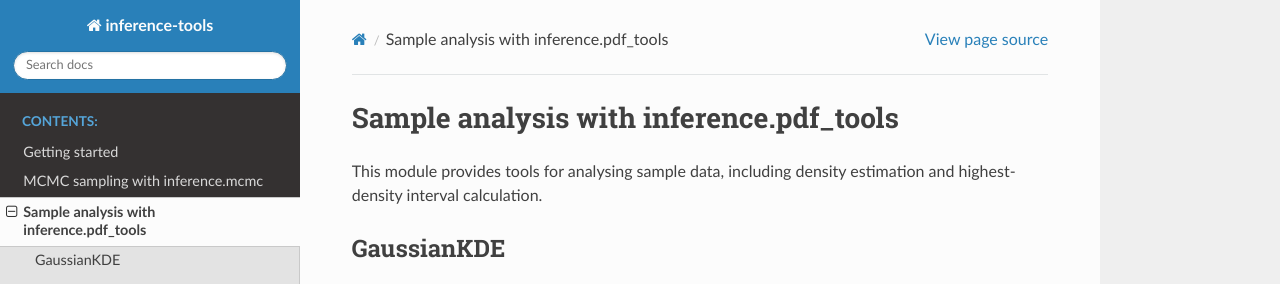
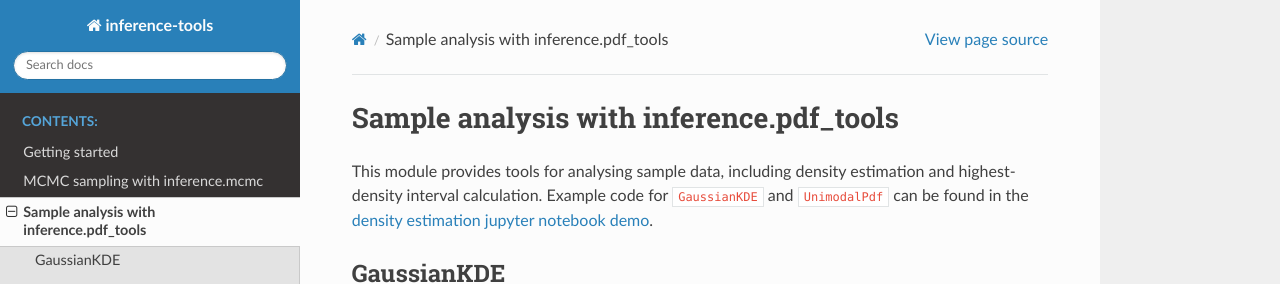
Before and after one commit to C-bowman/inference-tools-docs, a Sphinx documentation site: the page built from docs/source/pdf_tools.rst, in a window 1280 px wide and 962 px high, cut to the strip 0-284 px from the top of the window. Built offline with Sphinx 7.4.7 and the Read the Docs theme 2.0.0, drawn with Linux system fonts in a browser that asks for light colours.

Commit message:
Improved documentation for pdf_tools

```diff
--- a/docs/source/pdf_tools.rst
+++ b/docs/source/pdf_tools.rst
@@ -1,7 +1,8 @@
 Sample analysis with inference.pdf_tools
 ========================================
 This module provides tools for analysing sample data, including density estimation and
-highest-density interval calculation.
+highest-density interval calculation. Example code for ``GaussianKDE`` and ``UnimodalPdf``
+can be found in the `density estimation jupyter notebook demo <https://github.com/C-bowman/inference-tools/blob/master/demos/density_estimation_demo.ipynb>`_.
 
 .. _GaussianKDE:
 
```
